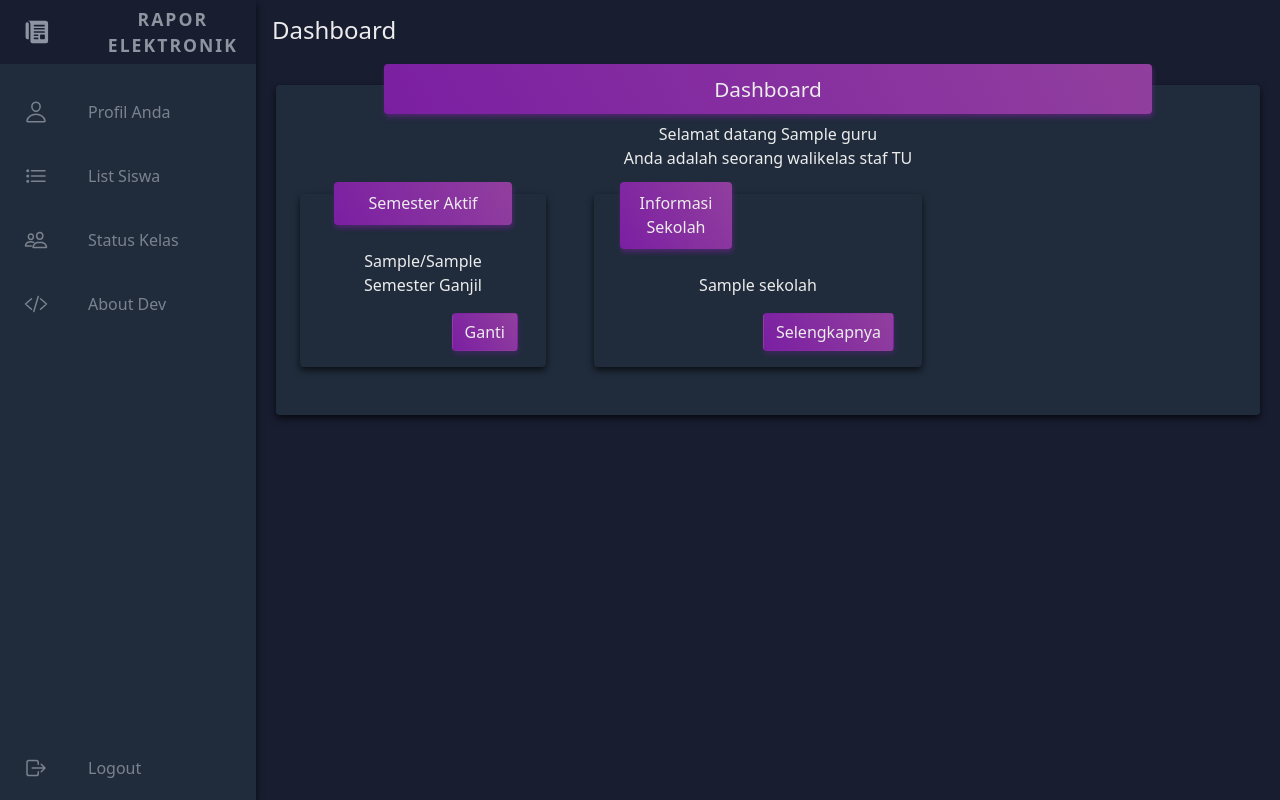
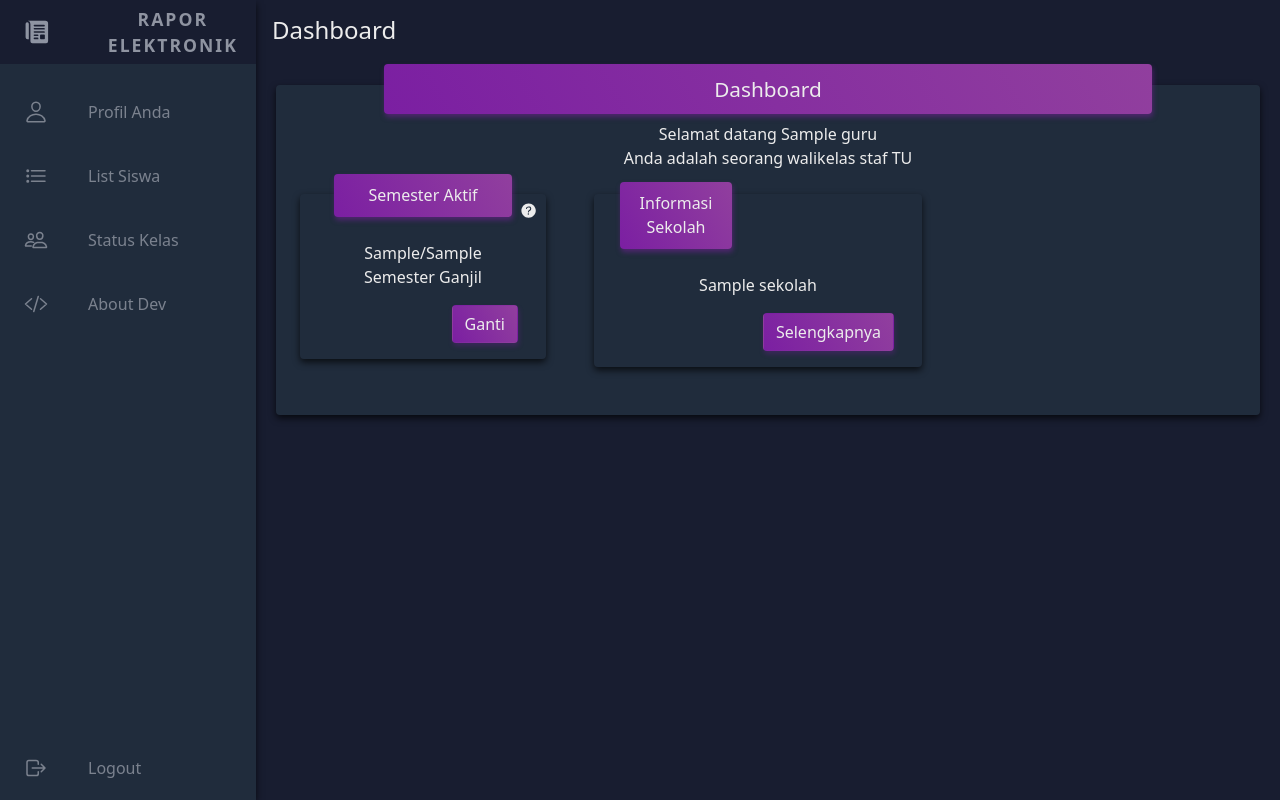
Before and after one commit to munawariz/REI, a Django app: page /dashboard/ in a window 1280 px wide. Run offline with Django 3.2, Linux system fonts and the light colour scheme; a user stored in the database is signed in; tables that the repository leaves empty hold one stand-in row (values such as "Sample post"); some libraries are stand-ins or nearby versions.

Commit message:
Create a tooltip popup.
Create css for the help icon.

```diff
--- a/static/css/main.css
+++ b/static/css/main.css
@@ -49,12 +49,28 @@ form{
     background: linear-gradient(60deg, #7b1fa2, #913f9e);
     border-radius: 100%;
     box-shadow: 1px 0.2rem 5px rgba(123,31,162,0.5);
+    color: var(--text-secondary);
 }
 
 .search-icon:hover{
     background: linear-gradient(60deg, #913db4, #a350af);
+    color: white;
+    box-shadow: 1px 0.2rem 5px rgba(123,31,162,0.7);
+}
+
+.help-icon{
     color: var(--text-secondary);
-    box-shadow: 1px 0.2rem 5px rgba(123,31,162,0.7);
+    background: transparent;
+    border: none;
+    border-radius: 100%;
+    margin-top: -1.5rem;
+    margin-right: -1rem;
+    font-size: 1.2rem;
+}
+
+.help-icon:hover{
+    background: transparent;
+    color: var(--theme-color);
 }
 
 .field{
--- a/templates/base.html
+++ b/templates/base.html
@@ -26,6 +26,11 @@
 
         {% include 'include/js.html' %}
         {% block script %}
+            <script>
+                var tooltipTriggerList = [].slice.call(document.querySelectorAll('[data-bs-toggle="tooltip"]'))
+                var tooltipList = tooltipTriggerList.map(function (tooltipTriggerEl) {
+                    return new bootstrap.Tooltip(tooltipTriggerEl)})
+            </script>
         {% endblock script %}
     </body>
 </html>
--- a/templates/components/searchbar.html
+++ b/templates/components/searchbar.html
@@ -7,7 +7,7 @@
             </div>
         </div>
         <div class="col-1">
-            <button role="submit" class="btn btn-md btn-dark search-icon"><ion-icon name="search-sharp"></ion-icon></button>
+            <button role="submit" class="btn btn-md search-icon"><ion-icon name="search-sharp"></ion-icon></button>
         </div>
     </div>
 </form>
--- a/templates/pages/dashboard.html
+++ b/templates/pages/dashboard.html
@@ -22,13 +22,12 @@
                         {% endif %}
                         <div class="row">
                             <div class="section-wrapper col-lg-3 col-11 m-4">
-                                <div class="row mt-2">
-                                    <div class="col">
-                                        <div class="section-header small-section">
-                                            Semester Aktif
-                                        </div>
-                                    </div>
+                                <div class="section-header small-section">
+                                    Semester Aktif
                                 </div>
+                                <button type="button" class="btn btn-md help-icon right" data-bs-trigger='click hover focus' data-bs-toggle="tooltip" data-bs-placement="bottom" title="Hanya Admin atau Staf TU yang bisa melakukan buat, aktivasi, dan hapus semester">
+                                    <ion-icon name="help-circle"></ion-icon>
+                                </button>
                                 <div class="section-body small-section pb-4">
                                     <div class="pb-3 pt-3">
                                         {% if semester %}
@@ -38,9 +37,12 @@
                                             Belum ada semester yang aktif.<br>
                                             Hanya Staf TU atau Admin yang bisa mengedit semester aktif.
                                         {% endif %}<br>
-                                        <a class="btn main-btn right m-3" href="{% url 'list-semester' %}">
-                                            Ganti
-                                        </a>
+
+                                        {% if user.is_staftu or user.is_superuser %}
+                                            <a class="btn main-btn right m-3" href="{% url 'list-semester' %}">
+                                                Ganti
+                                            </a>
+                                        {% endif %}
                                     </div>
                                 </div>
                             </div>
--- a/templates/pages/siswa.html
+++ b/templates/pages/siswa.html
@@ -52,7 +52,6 @@
             </div>
         </div>
     </main>
-
 {% endblock content %}
 
 {% block script %}
```
